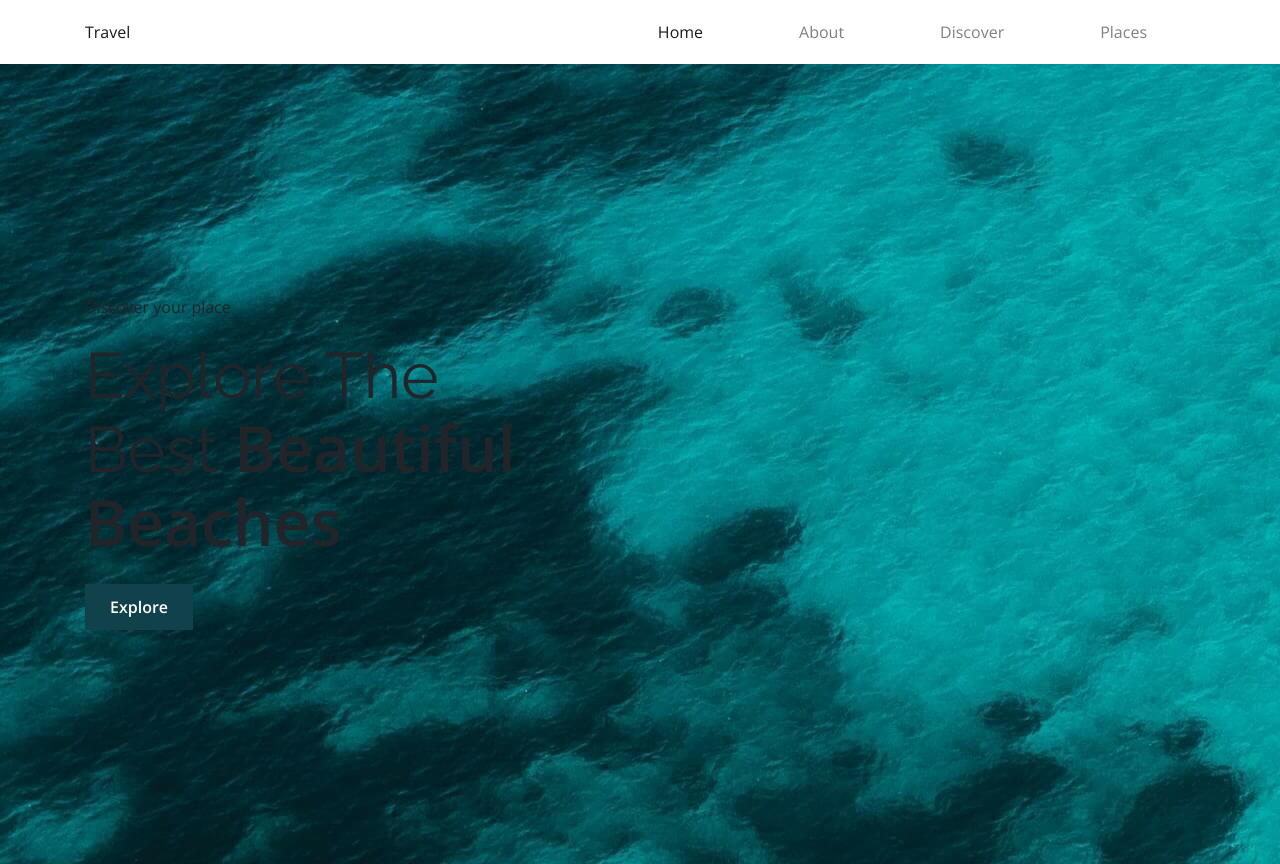
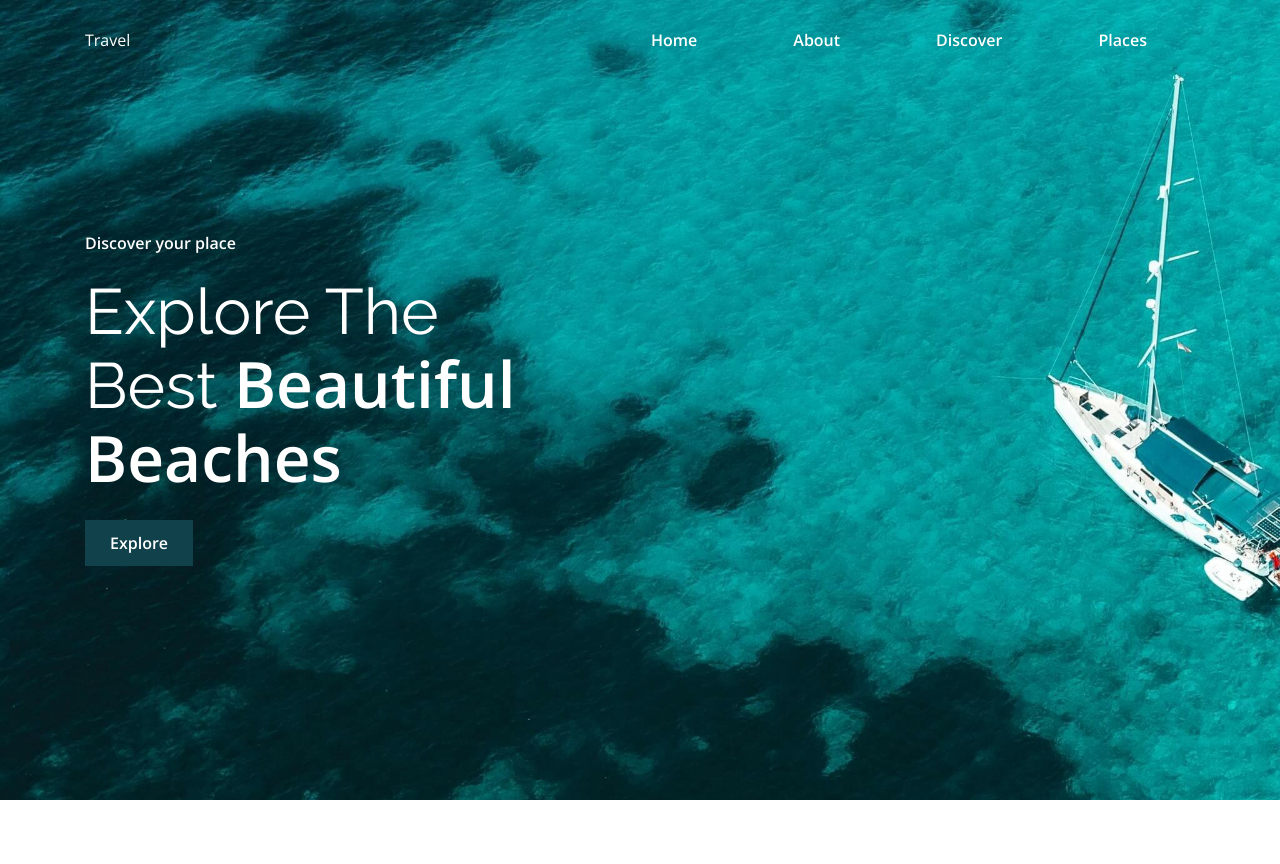
Before and after one commit to ayoub-bani/travel, a website: page dist/index.html in a window 1280 px wide. After the commit the page ends 800 px from the top, so only its background shows below. Drawn offline with nearby package versions, Linux system fonts and the light colour scheme.

Commit message:
hero section & navbar

```diff
--- a/project/css/sass/_mixins.scss
+++ b/project/css/sass/_mixins.scss
@@ -1,4 +1,5 @@
 @mixin open-sans {
+    color: white;
     font-family: 'Open Sans', sans-serif !important;
     font-size: 16px;
   }
--- a/project/css/sass/_navbar.scss
+++ b/project/css/sass/_navbar.scss
@@ -6,6 +6,10 @@
     ul {
         li {
             @include open-sans;
+            font-weight: 600;
         }
     }
+    .nav-link {
+        color: white;
+    }
 }
--- a/project/css/sass/sections/_hero.scss
+++ b/project/css/sass/sections/_hero.scss
@@ -1,7 +1,12 @@
 #hero {
+    top: 0;
+    z-index: -1;
     background: url('../../../images/home1.jpg');
+    background-size: cover;
     height: 100vh;
+    width: 100vw;
     span {
+        font-weight: 600;
         @include open-sans;
     }
     .hero-text-styles {
```
Also changed, not shown: dist/css/main.css, dist/index.html, 1 other file.
